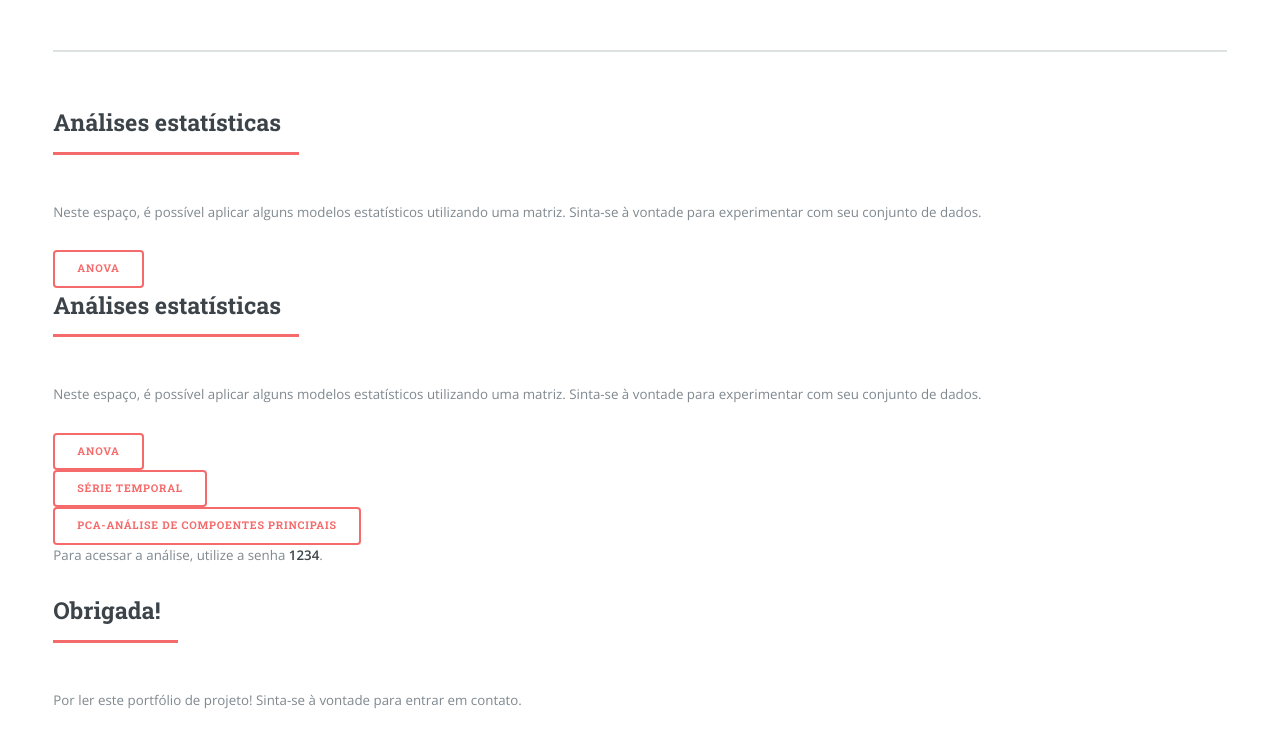
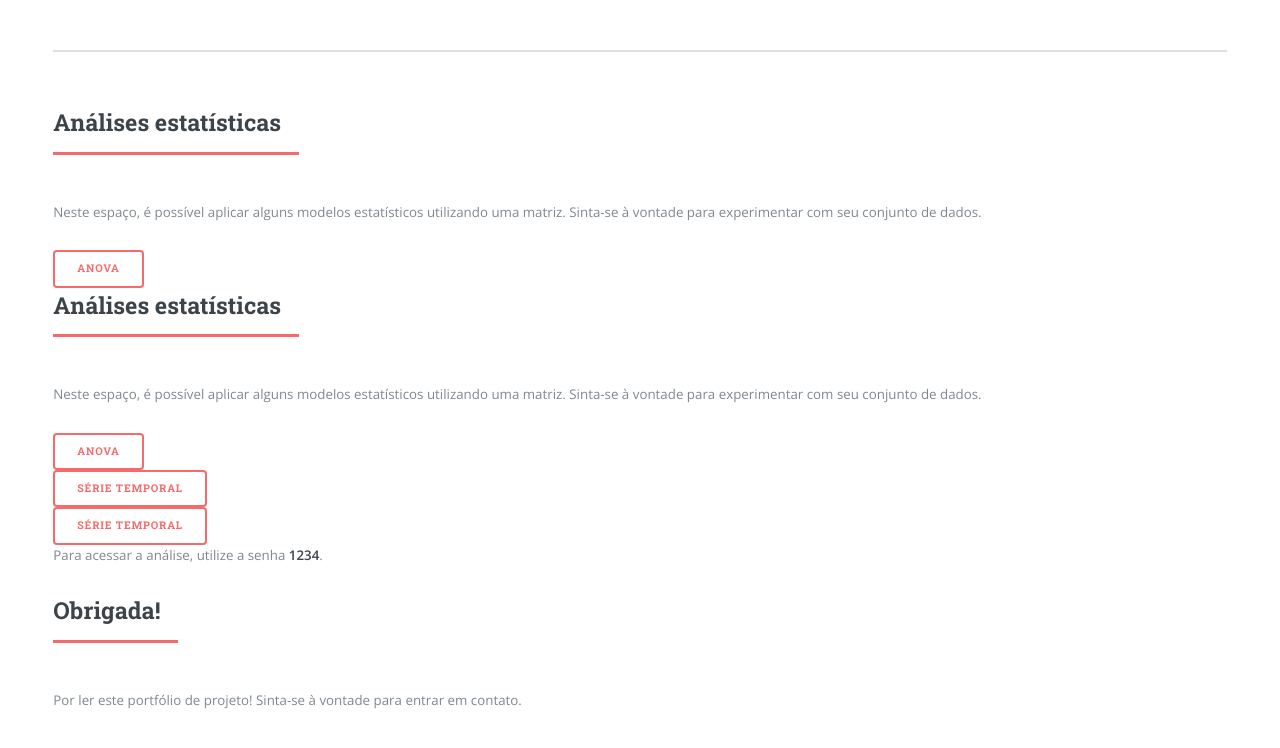
Before and after one commit to karina-Ferr/Portfolio, a plain HTML site: page index.html in a window 1280 px wide. Shown: the part 2901-3649 px from the top of the page. Drawn offline with nearby package versions, Linux system fonts and the light colour scheme.

Commit message:
Update index.html

```diff
--- a/index.html
+++ b/index.html
@@ -194,7 +194,6 @@
                         </article>
                     </div>
                 </section>
-<!-- app - estatístico -->
 <section>
     <header class="major">
         <h2>Análises estatísticas</h2>
@@ -209,7 +208,7 @@
 
         <div><a href="https://kfss.shinyapps.io/Teste/" class="button">ANOVA</a></div>
         <div><a href="https://kfss.shinyapps.io/test2/" class="button">Série Temporal</a></div>
-        <div><a href="https://kfss.shinyapps.io/test3/" class="button">PCA-Análise de compoentes Principais</a></div>
+        <div><a href="https://kfss.shinyapps.io/test3/" class="button">Série Temporal</a></div>
 
         <p>Para acessar a análise, utilize a senha <strong>1234</strong>.</p>
       </section>
```
